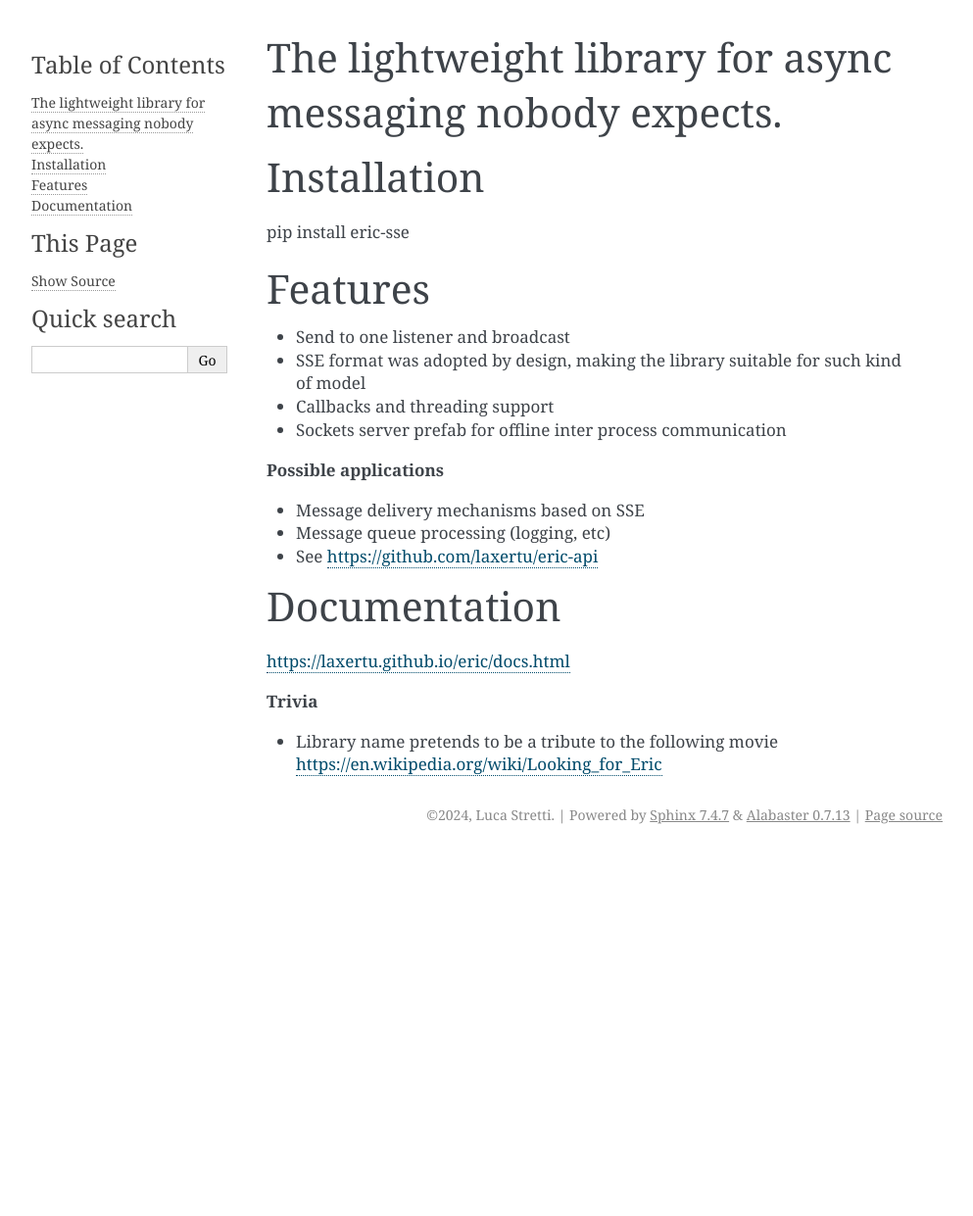
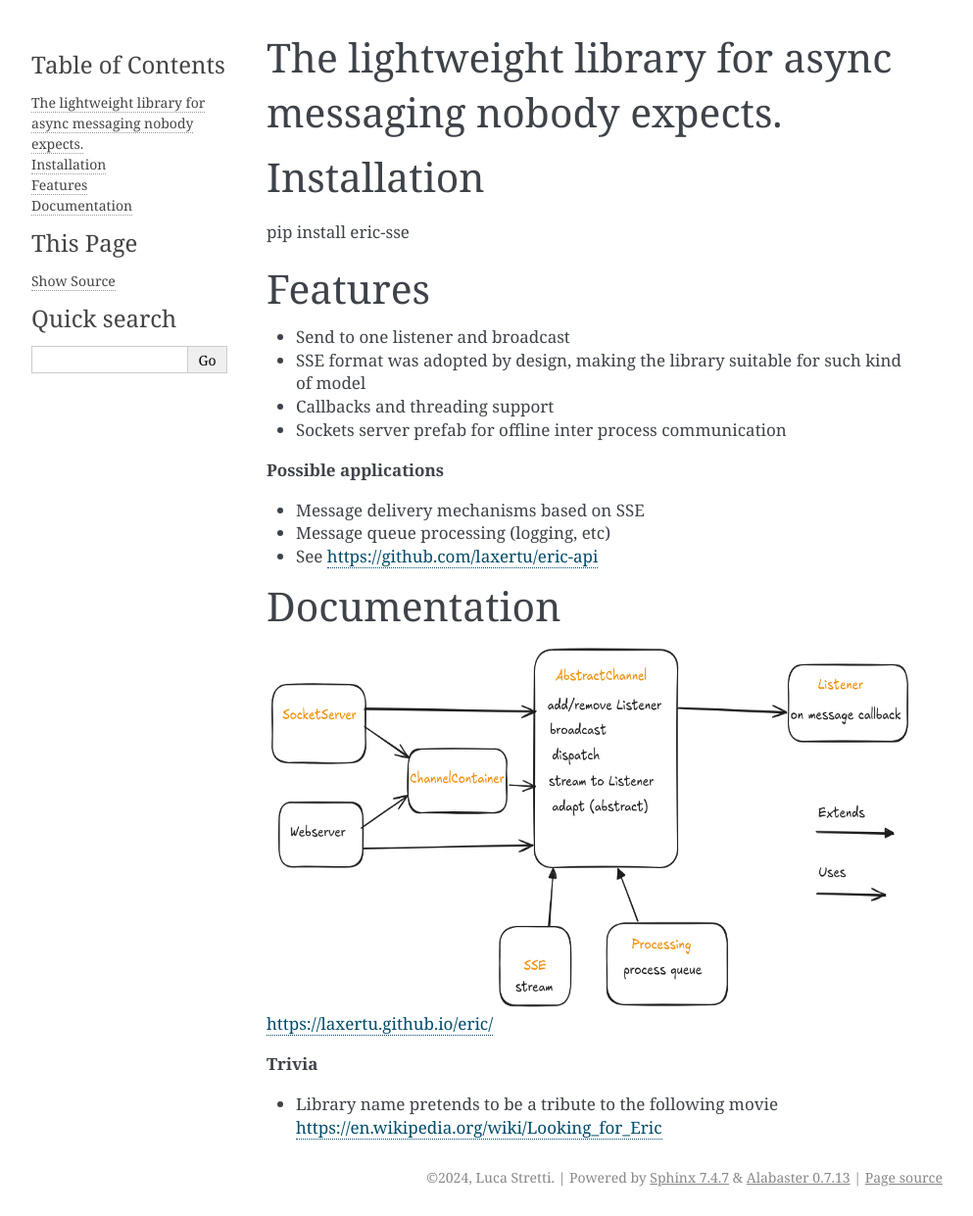
Before and after one commit to laxertu/eric, a Sphinx documentation site: the page built from docs/source/index.rst, in a window 1280 px wide. Shown: the whole page at 98% size, without its empty margins (148-1141 px from the left). Built offline with Sphinx 7.4.7, drawn with Linux system fonts in a browser that asks for light colours; before the commit the page ends 900 px from its top, so only the background shows below that.

Commit message:
minor changes

```diff
--- a/docs/source/index.rst
+++ b/docs/source/index.rst
@@ -21,7 +21,13 @@ Features
 
 Documentation
 =============
-https://laxertu.github.io/eric/docs.html
+
+.. image:: _static/overview.png
+   :scale: 70 %
+   :alt: alternate text
+   :align: right
+
+https://laxertu.github.io/eric/
 
 **Trivia**
 
```
